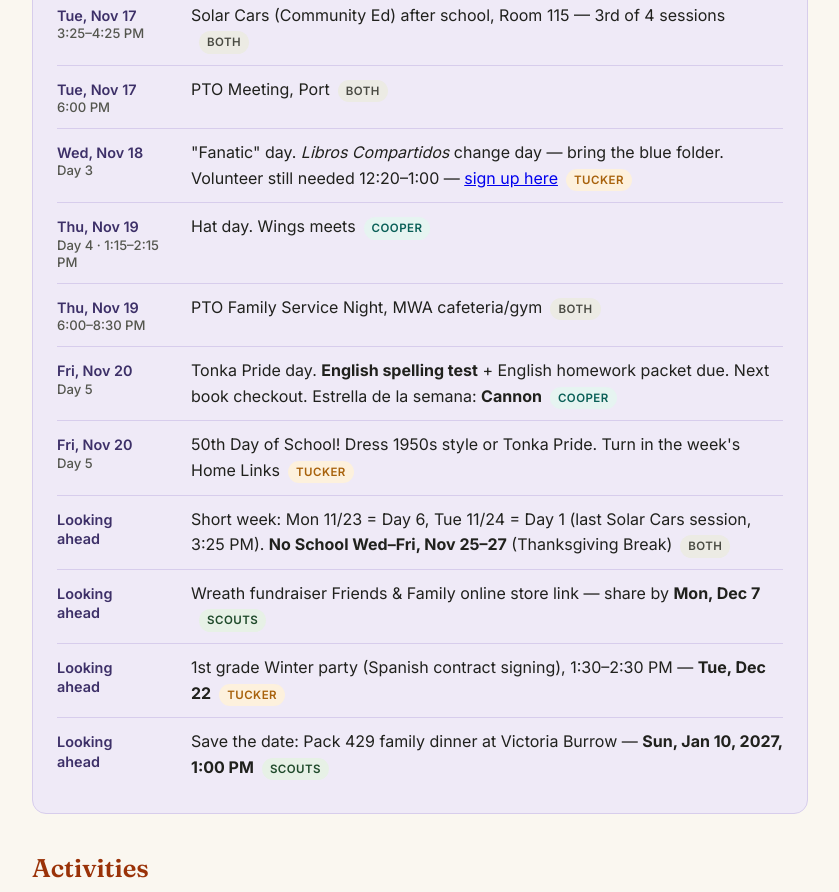
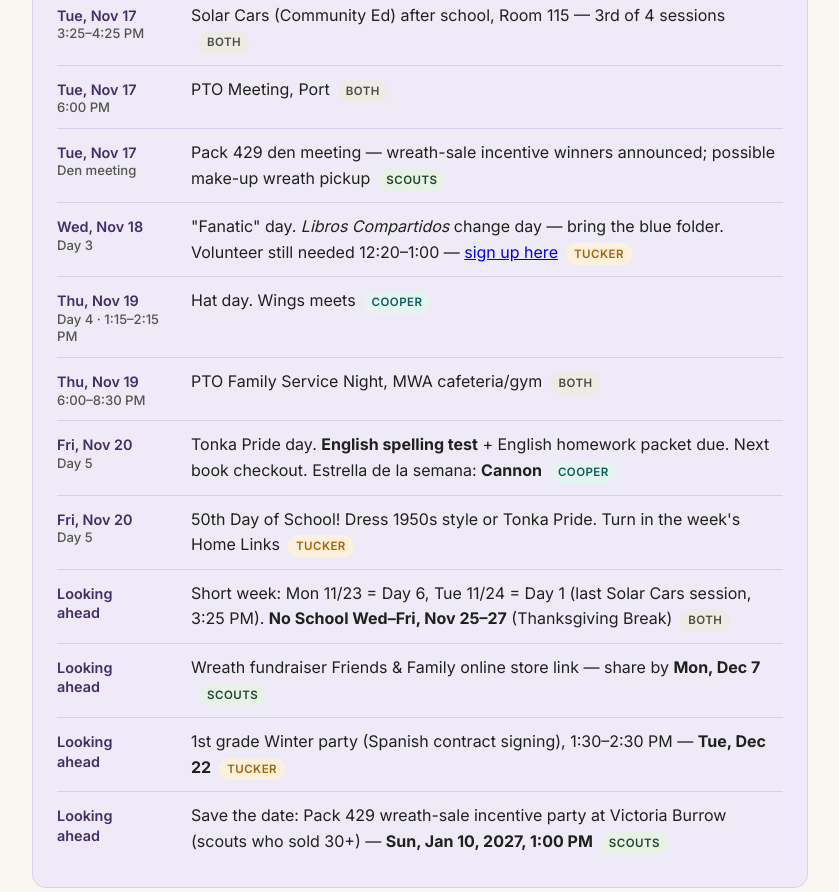
Before and after one commit to jeffbtruitt-gif/Kids-School-Weekly-Newsletter, a plain HTML site: page index.html in a window 1280 px wide. Shown: the part 750-1642 px from the top of the page, without its empty margins (220-1059 px from the left). Drawn offline with Linux system fonts and the light colour scheme.

Commit message:
Weekly Update — Nov 16–20, 2026

```diff
--- a/index.html
+++ b/index.html
@@ -504,6 +504,10 @@
           <div class="cal-what">PTO Meeting, Port<span class="who tag-both">Both</span></div>
         </li>
         <li>
+          <div class="cal-when">Tue, Nov 17<small>Den meeting</small></div>
+          <div class="cal-what">Pack 429 den meeting — wreath-sale incentive winners announced; possible make-up wreath pickup<span class="who tag-family">Scouts</span></div>
+        </li>
+        <li>
           <div class="cal-when">Wed, Nov 18<small>Day 3</small></div>
           <div class="cal-what">"Fanatic" day. <i>Libros Compartidos</i> change day — bring the blue folder. Volunteer still needed 12:20–1:00 — <a href="https://www.signupgenius.com/go/904084EACA82CA5F85-66730934-libros#/">sign up here</a><span class="who tag-tucker">Tucker</span></div>
         </li>
@@ -537,7 +541,7 @@
         </li>
         <li>
           <div class="cal-when">Looking<br>ahead</div>
-          <div class="cal-what">Save the date: Pack 429 family dinner at Victoria Burrow — <b>Sun, Jan 10, 2027, 1:00 PM</b><span class="who tag-family">Scouts</span></div>
+          <div class="cal-what">Save the date: Pack 429 wreath-sale incentive party at Victoria Burrow (scouts who sold 30+) — <b>Sun, Jan 10, 2027, 1:00 PM</b><span class="who tag-family">Scouts</span></div>
         </li>
       </ul>
     </div>
@@ -573,7 +577,8 @@
           <span class="placeholder" style="display:block;margin-top:6px;">No pack-wide email has set the make-up pickup time/place yet — confirm with the pack before Tuesday.</span>
         </li>
         <li>Friends &amp; Family online store (supporters order directly from Evergreen): share the link by <b>Mon, Dec 7</b>.</li>
-        <li>Save the date: Pack 429 family dinner at Victoria Burrow, <b>Sunday, Jan 10, 2027, 1:00 PM</b>.</li>
+        <li><b>Tue, Nov 17 den meeting:</b> wreath-sale incentive winners are announced — squishies for every scout who sold 12+, Target gift cards for the top 3 sellers, and Burrow tickets for scouts who sold 30+.</li>
+        <li>Save the date: wreath-sale incentive party at Victoria Burrow for the scouts who sold 30+, <b>Sunday, Jan 10, 2027, 1:00 PM</b> (Sunday family bundle — 2 pizzas, 2 drinks, 2 unlimited cards for $60 — can be bought that day).</li>
       </ul>
     </div>
   </section>
```
